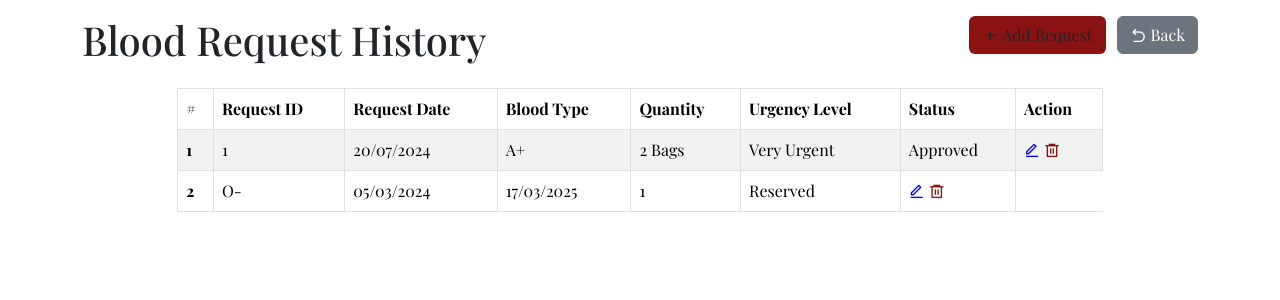
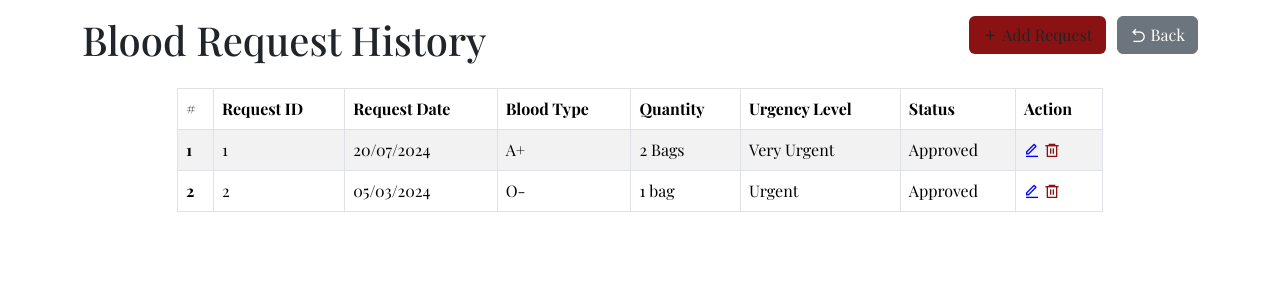
Before and after one commit to Lil-Prech/PROJECT, a PHP site: page /Dashboard/request_history.php in a window 1280 px wide. Shown: the top 300 px of the page. Run offline with PHP 8.4, Linux system fonts and the light colour scheme; some libraries are stand-ins or nearby versions; some web fonts are replaced.

Commit message:
fixed issue

```diff
--- a/Dashboard/home.php
+++ b/Dashboard/home.php
@@ -66,7 +66,7 @@
                         </a>
                     </li>
                     <li>
-                        <a href="bloodstock.html">
+                        <a href="bloodstock.php">
                             <span class="icon">
                                 <i class="ri-store-3-line"></i>
                             </span>
--- a/Dashboard/request_history.php
+++ b/Dashboard/request_history.php
@@ -1,6 +1,6 @@
 <?php
 $page_title = 'Blood Request History';
-    include_once('includes/header.php');
+include_once ('includes/header.php');
 ?>
 
 <body>
@@ -11,7 +11,8 @@
                 <h1 class="tabletitle">Blood Request History</h1>
             </div>
             <div class="col text-end mt-3">
-                <button class="btn me-2 " id="btnAddDonor" data-bs-toggle="modal" data-bs-target="#addModal"><i class="ri-add-line me-1"></i>Add Request</button>
+                <button class="btn me-2 " id="btnAddDonor" data-bs-toggle="modal" data-bs-target="#addModal"><i
+                        class="ri-add-line me-1"></i>Add Request</button>
                 <a href="home.php">
                     <button class="btn btn-secondary"><i class="ri-arrow-go-back-line me-1"></i>Back</button>
                 </a>
@@ -43,16 +44,19 @@
                                 <td>Very Urgent</td>
                                 <td>Approved</td>
 
-                              <td><i class="ri-edit-line" onclick="openEditModal(this)"></i> <i class="ri-delete-bin-6-line"></i></td>
+                                <td><i class="ri-edit-line" onclick="openEditModal(this)"></i> <i
+                                        class="ri-delete-bin-6-line"></i></td>
                             </tr>
                             <tr>
                                 <th scope="row">2</th>
+                                <td>2</td>
+                                <td>05/03/2024</td>
                                 <td>O-</td>
-                              <td>05/03/2024</td>
-                              <td>17/03/2025</td>
-                              <td>1</td>
-                               <td>Reserved</td>
-                              <td><i class="ri-edit-line" onclick="openEditModal(this)"></i> <i class="ri-delete-bin-6-line"></i></td>
+                                <td>1 bag</td>
+                                <td>Urgent</td>
+                                <td>Approved</td>
+                                <td><i class="ri-edit-line" onclick="openEditModal(this)"></i> <i
+                                        class="ri-delete-bin-6-line"></i></td>
                             </tr>
 
                         </tbody>
@@ -152,7 +156,8 @@
                 </div>
                 <div class="modal-footer">
                     <button type="button" class="btn btn-secondary" data-bs-dismiss="modal">Close</button>
-                    <button type="button" class="btn btn-primary" id="btnrqst" onclick="saveChanges()">Save changes</button>
+                    <button type="button" class="btn btn-primary" id="btnrqst" onclick="saveChanges()">Save
+                        changes</button>
                 </div>
             </div>
         </div>
@@ -194,7 +199,9 @@
 
     <!--boostrap-->
     <script src="https://cdn.jsdelivr.net/npm/bootstrap@5.3.3/dist/js/bootstrap.bundle.min.js"
-    integrity="sha384-YvpcrYf0tY3lHB60NNkmXc5s9fDVZLESaAA55NDzOxhy9GkcIdslK1eN7N6jIeHz" crossorigin="anonymous"></script>
+        integrity="sha384-YvpcrYf0tY3lHB60NNkmXc5s9fDVZLESaAA55NDzOxhy9GkcIdslK1eN7N6jIeHz"
+        crossorigin="anonymous"></script>
 
 </body>
+
 </html>
```
Also changed, not shown: Dashboard/Requested_history.html (deleted), Dashboard/Requested_history.php (added). Lines whose indentation alone changed are shown as unchanged.
